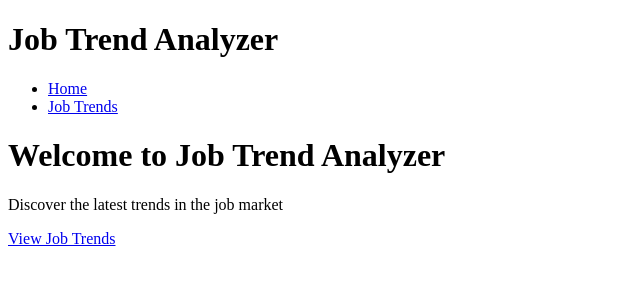
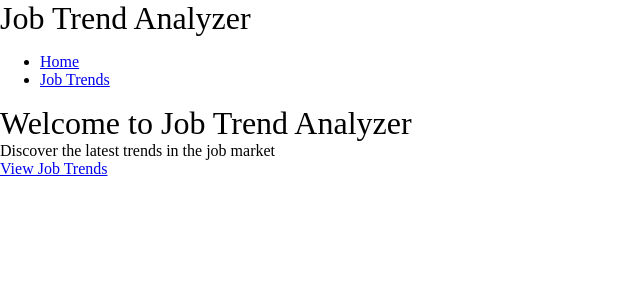
Before and after one commit to Pythonidaer/job-trend-analyzer, a React (Vite) app in the folder frontend/: page / in a window 1280 px wide. Shown: the top 300 px of the page, without its empty margins (0-640 px from the left). Built offline with nearby package versions, Linux system fonts and the light colour scheme.

Commit message:
reset styles. still not ready for a design system though

```diff
--- /dev/null
+++ b/frontend/src/index.css
@@ -0,0 +1,35 @@
+/* ------------------- */
+/* Reset               */
+/* ------------------- */
+
+/* https://piccalil.li/blog/a-modern-css-reset/ */
+
+/* Box sizing */
+*,
+*::before,
+*::after {
+    box-sizing: border-box;
+}
+
+/* Reset margins */
+body,
+h1,
+h2,
+h3,
+h4,
+h5,
+p,
+figure,
+picture {
+    margin: 0;
+}
+
+h1,
+h2,
+h3,
+h4,
+h5,
+h6,
+p {
+    font-weight: 400;
+}
--- a/frontend/src/main.jsx
+++ b/frontend/src/main.jsx
@@ -2,6 +2,7 @@ import React from 'react'
 import ReactDOM from 'react-dom/client'
 import { BrowserRouter } from 'react-router-dom'
 import App from './App.jsx'
+import './index.css'
 
 ReactDOM.createRoot(document.getElementById('root')).render(
   <React.StrictMode>
```
